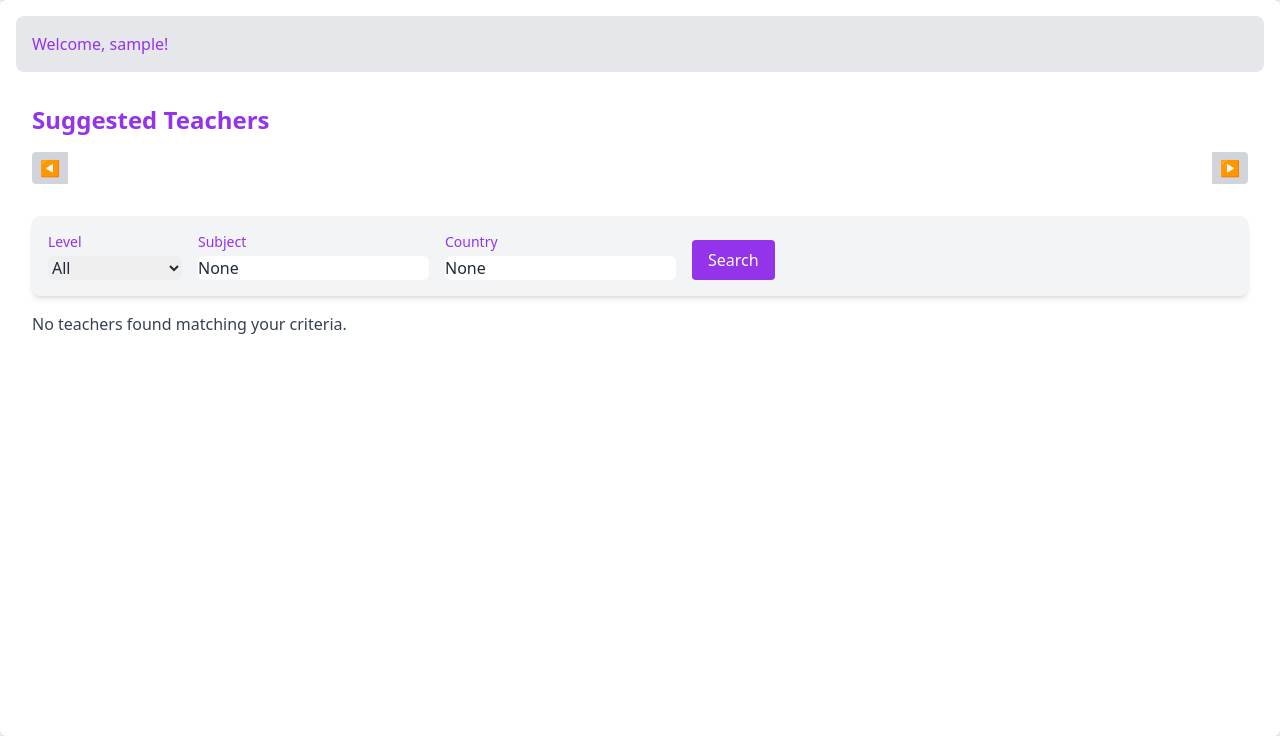
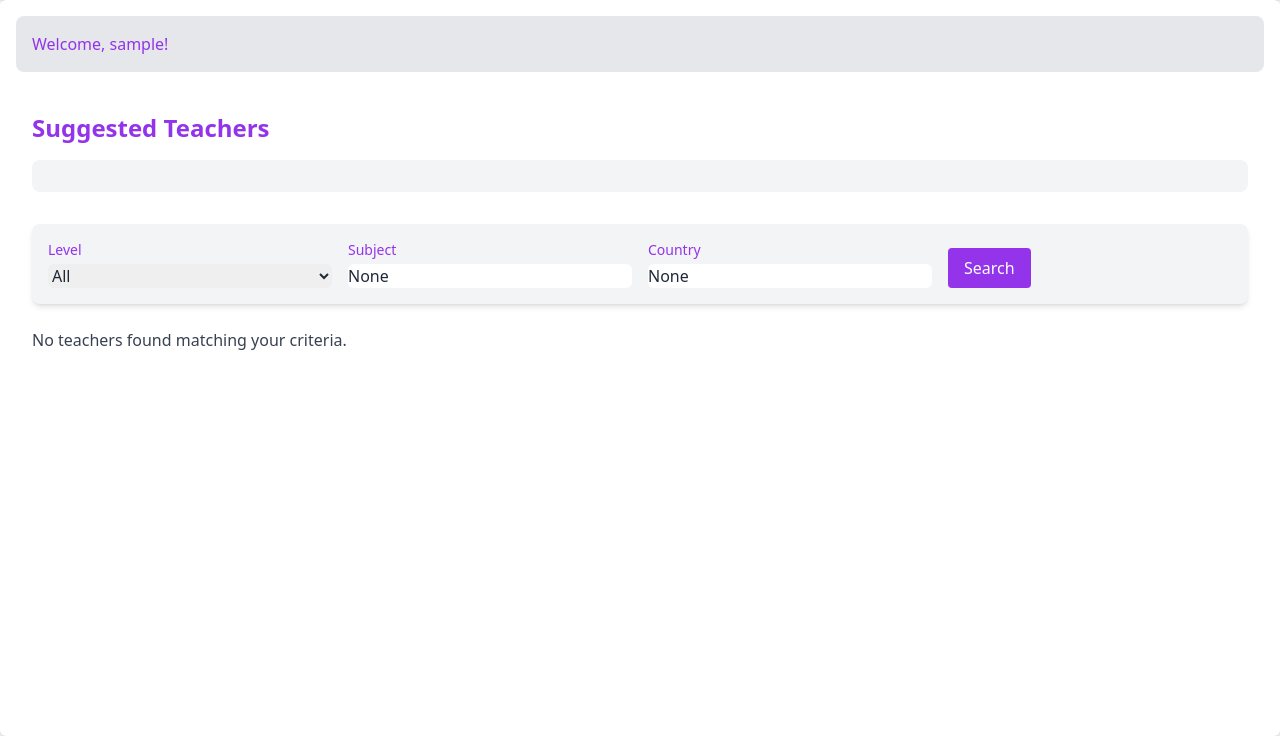
Before and after one commit to hiba-emording/GuideAndSeek, a Flask app: page /list_teachers in a window 1280 px wide. Shown: the part 64-800 px from the top of the page. Run offline with Flask 3, Linux system fonts and the light colour scheme; the visitor is signed in with stand-in values (Sample User, id 1); data comes from the database, SQL or seed files in the repository; data that the repository does not hold is empty; some libraries are stand-ins or nearby versions.

Commit message:
student side design refinment

```diff
--- a/app/templates/book_appointment.html
+++ b/app/templates/book_appointment.html
@@ -8,26 +8,32 @@
         <div class="mt-4">
             {{ form.title.label(class="text-lg font-semibold text-purple-700") }}
             {{ form.title(class="form-input mt-1 block w-full border border-purple-300 rounded-md focus:ring focus:ring-purple-500") }}
+            <p class="text-sm text-gray-600">Enter the subject or title of the appointment (e.g., "Math Tutoring Session").</p>
         </div>
 
         <div class="mt-4">
             {{ form.description.label(class="text-lg font-semibold text-purple-700") }}
             {{ form.description(class="form-textarea mt-1 block w-full border border-purple-300 rounded-md focus:ring focus:ring-purple-500") }}
+            <p class="text-sm text-gray-600">Provide a brief description of what you'd like to discuss or learn during the appointment.</p>
         </div>
 
         <div class="mt-4">
             {{ form.material_url.label(class="text-lg font-semibold text-purple-700") }}
             {{ form.material_url(class="form-input mt-1 block w-full border border-purple-300 rounded-md focus:ring focus:ring-purple-500") }}
+            <p class="text-sm text-gray-600">Include any relevant links to materials (optional).</p>
         </div>
 
         <div class="mt-4">
             {{ form.slot_time.label(class="text-lg font-semibold text-purple-700") }}
             {{ form.slot_time(class="form-select mt-1 block w-full border border-purple-300 rounded-md focus:ring focus:ring-purple-500") }}
+            <p class="text-sm text-gray-600">Select an available time slot for your appointment.</p>
+            <p class="text-sm text-gray-600">Make sure your timezone is set in your profile settings.</p>
         </div>
 
         <div class="mt-4">
             {{ form.google_meet_link.label(class="text-lg font-semibold text-purple-700") }}
             {{ form.google_meet_link(class="form-input mt-1 block w-full border border-purple-300 rounded-md focus:ring focus:ring-purple-500") }}
+            <p class="text-sm text-gray-600">The Google Meet link SHOULD be scheduled based on your CHOOSEN slot above. Provide a valid link.</p>
         </div>
 
         <div class="mt-6">
--- a/app/templates/student_home.html
+++ b/app/templates/student_home.html
@@ -1,42 +1,35 @@
 {% extends "base.html" %}
 {% block content %}
-<div class="bg-gray-200 p-4 rounded-lg mb-4">
+<div class="bg-gray-200 p-4 rounded-lg mb-6">
     <h2 class="text-purple-600">Welcome, {{ current_user.username }}!</h2>
     {% if next_appointment %}
     <p class="text-gray-700">
         Your next appointment is on <strong>{{ next_appointment.slot_time.strftime('%Y-%m-%d %H:%M') }}</strong> with
         <strong>{{ next_appointment.teacher.username if current_user.role == 'student' else next_appointment.student.username }}</strong>.
     </p>
-    <a href="{{ url_for('api.calendar') }}" class="bg-orange-400 text-white px-4 py-2 rounded hover:bg-orange-500 transition">View in Calendar</a>
+    <a href="{{ url_for('api.calendar') }}" class="bg-orange-400 text-white px-4 py-2 rounded hover:bg-orange-500 transition mt-2 inline-block">View in Calendar</a>
     {% endif %}
 </div>
 
 <div class="container mx-auto p-4">
 
-    <!-- Suggested Teachers (horizontal scrollable box) -->
+    <!-- Suggested Teachers (removing arrows for better design) -->
     <div class="mb-8">
         <h2 class="text-2xl font-bold mb-4 text-purple-600">Suggested Teachers</h2>
         {% if message %}
         <p class="text-red-500 mb-4">{{ message }}</p>
-        <a href="{{ url_for('api.edit_profile') }}" class="text-blue-500 underline">Edit Profile</a>
+        <a href="{{ url_for('api.edit_profile') }}" class="bg-purple-600 text-white px-3 py-2 rounded hover:bg-purple-700 transition inline-block mb-4">Edit Profile</a>
         {% endif %}
-        <div class="relative">
-            <!-- Left Arrow -->
-            <button id="left-arrow" class="absolute left-0 top-1/2 transform -translate-y-1/2 bg-gray-300 text-gray-700 px-2 py-1 rounded-l hover:bg-gray-400 transition">
-                &#9664;
-            </button>
-
-            <!-- Scrollable Box -->
-            <div id="suggested-teachers-box" class="overflow-x-auto whitespace-nowrap flex space-x-4 p-4">
+        <div class="flex space-x-4 overflow-x-auto p-4 bg-gray-100 rounded-lg">
             {% for teacher in suggested_teachers %}
-                <div class="inline-block w-64 p-4 bg-white shadow-md rounded-lg transition transform hover:shadow-lg hover:scale-105">
-                    <h3 class="text-xl font-bold text-purple-600">
-                        <a href="{{ url_for('api.view_profile', user_id=teacher.id) }}" class="text-blue-500 hover:underline">
+            <div class="flex-shrink-0 w-64 p-4 bg-gray-800 shadow-lg rounded-lg transition transform hover:shadow-xl hover:scale-105 text-white">
+                <h3 class="text-purple-600 text-xl font-bold">
+                    <a href="{{ url_for('api.view_profile', user_id=teacher.id) }}" class="text-purple-300 hover:underline">
                         {{ teacher.username }}
                     </a>
                 </h3>
                 <p>Level: {{ teacher.level }}</p>
-                    <p>Subject: {{ teacher.subject }}</p>
+                <p class="text-orange-400">Subject: {{ teacher.subject }}</p>
                 <p>Country: {{ teacher.country }}</p>
                 <p>Reviews: {{ teacher.reviews|length }}</p>
                 <a href="{{ url_for('api.book_appointment', teacher_id=teacher.id) }}" class="bg-orange-400 text-white px-4 py-2 rounded mt-2 inline-block hover:bg-orange-500 transition">
@@ -45,16 +38,10 @@
             </div>
             {% endfor %}
         </div>
-
-            <!-- Right Arrow -->
-            <button id="right-arrow" class="absolute right-0 top-1/2 transform -translate-y-1/2 bg-gray-300 text-gray-700 px-2 py-1 rounded-r hover:bg-gray-400 transition">
-                &#9654;
-            </button>
-        </div>
     </div>
 
     <!-- Search Bar -->
-    <form action="{{ url_for('api.list_teachers') }}" method="GET" class="flex space-x-4 mb-4 bg-gray-100 p-4 rounded-lg shadow-md">
+    <form action="{{ url_for('api.list_teachers') }}" method="GET" class="grid grid-cols-1 sm:grid-cols-4 gap-4 mb-6 bg-gray-100 p-4 rounded-lg shadow-md">
         <div>
             <label for="level" class="block text-sm font-medium text-purple-600">Level</label>
             <select name="level" id="level" class="form-select mt-1 block w-full border-gray-300 rounded-md">
@@ -78,13 +65,12 @@
         </div>
     </form>
 
-
     <!-- Other Teachers (vertical cards) -->
     <div class="grid grid-cols-1 sm:grid-cols-2 lg:grid-cols-3 gap-6">
         {% for teacher in teachers.items %}
-    <div class="bg-white p-6 rounded-lg shadow-md transition transform hover:shadow-lg hover:scale-105">
-        <h3 class="text-xl font-bold text-purple-600">
-            <a href="{{ url_for('api.view_profile', user_id=teacher.id) }}" class="text-blue-500 hover:underline">
+        <div class="bg-gray-800 p-6 rounded-lg shadow-md transition transform hover:shadow-lg hover:scale-105 text-white">
+            <h3 class="text-xl font-bold text-purple-300">
+                <a href="{{ url_for('api.view_profile', user_id=teacher.id) }}" class="text-purple-300 hover:underline">
                     {{ teacher.username }}
                 </a>
             </h3>
@@ -102,8 +88,9 @@
         </div>
         {% endfor %}
     </div>
+
     <!-- Pagination Controls -->
-<div class="flex justify-between mt-4">
+    <div class="flex justify-between mt-6">
         {% if teachers.has_prev %}
         <a href="{{ url_for('api.list_teachers', page=teachers.prev_num, level=filters.level, subject=filters.subject, country=filters.country) }}" class="bg-purple-600 text-white px-4 py-2 rounded hover:bg-purple-700 transition">Previous</a>
         {% endif %}
@@ -111,8 +98,6 @@
         <a href="{{ url_for('api.list_teachers', page=teachers.next_num, level=filters.level, subject=filters.subject, country=filters.country) }}" class="bg-purple-600 text-white px-4 py-2 rounded hover:bg-purple-700 transition">Next</a>
         {% endif %}
     </div>
-
-
 </div>
 
 {% endblock %}
```
Also changed, not shown: app/templates/calendar.html (+56 -10 lines), app/templates/profile.html (+10 -0 lines). Lines whose indentation alone changed are shown as unchanged.
